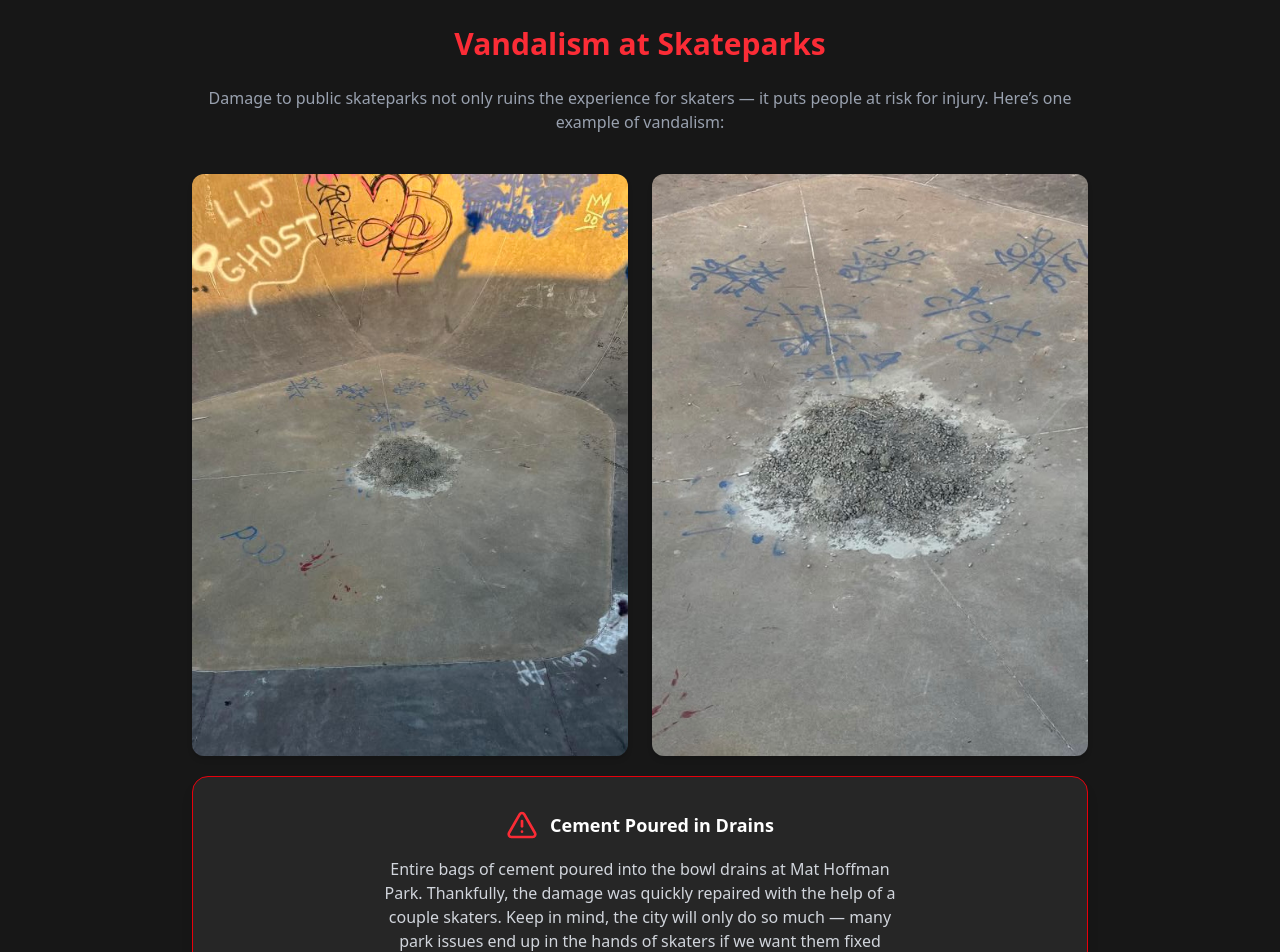
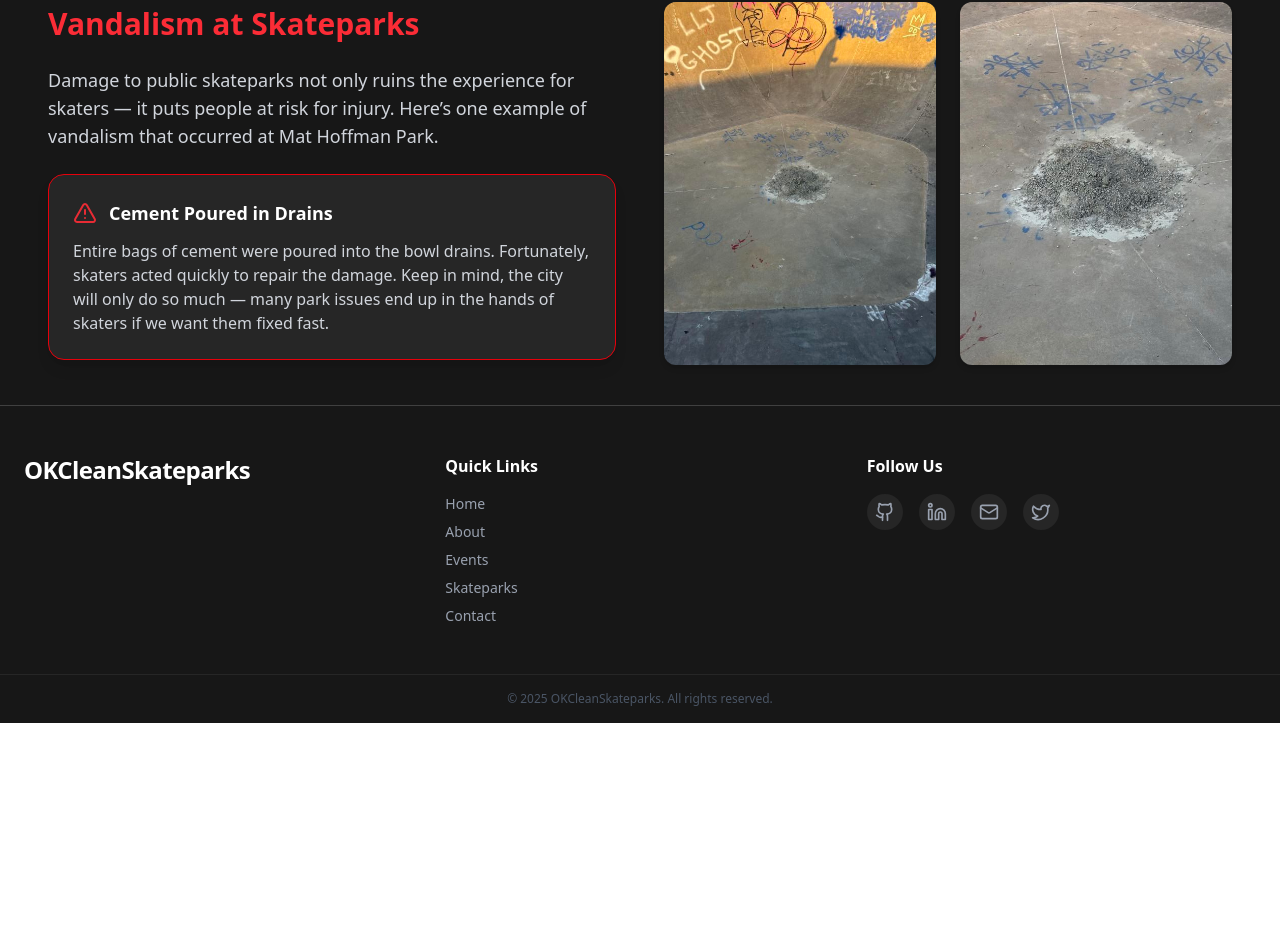
Before and after one commit to ajSeadler/tailwind-template, a React (Vite) app: page /about in a window 1280 px wide. Shown: the part 1079-2031 px from the top of the page. After the commit the page ends 1802 px from the top, so only its background shows below. Built offline with nearby package versions, Linux system fonts and the light colour scheme.

Commit message:
add second cta

```diff
--- a/src/components/Footer.tsx
+++ b/src/components/Footer.tsx
@@ -4,7 +4,7 @@ import { Github, Twitter, Mail, Linkedin } from "lucide-react";
 import { routes } from "../config/routes";
 
 const Footer: React.FC = () => (
-  <footer className="bg-neutral-900 border-t border-neutral-700 text-gray-400">
+  <footer className="bg-neutral-900 border-t border-neutral-700 text-gray-400 h-auto">
     <div className="max-w-7xl mx-auto px-6 py-12 grid grid-cols-1 md:grid-cols-3 gap-8">
       {/* Brand / Logo */}
       <div className="space-y-3">
--- a/src/components/Hero.tsx
+++ b/src/components/Hero.tsx
@@ -5,6 +5,7 @@ import { Link } from "react-router-dom";
 
 const Hero: React.FC = () => {
   return (
+    <>
       <section className="px-4 sm:px-6 lg:px-8 py-12 sm:py-20">
         <div className="max-w-screen-xl mx-auto text-center mb-20">
           {/* Banner */}
@@ -24,7 +25,8 @@ const Hero: React.FC = () => {
 
           {/* Heading */}
           <h1 className="mb-4 sm:mb-6 text-4xl sm:text-5xl md:text-6xl font-extrabold tracking-tight leading-tight text-gray-900 dark:text-white mt-15">
-          We clean skateparks <span className="text-teal-500">(</span>and spots
+            We clean skateparks <span className="text-teal-500">(</span>and
+            spots
             <span className="text-teal-500">)</span>.
           </h1>
 
@@ -71,6 +73,7 @@ const Hero: React.FC = () => {
           </div>
         </div>
       </section>
+    </>
   );
 };
 
--- a/src/components/LearnMore.tsx
+++ b/src/components/LearnMore.tsx
@@ -74,19 +74,36 @@ const LearnMore: React.FC = () => {
         </div>
       </section>
 
-      <section className="bg-neutral-900 text-white py-16 px-6">
-        <div className="max-w-4xl mx-auto text-center">
+      <section className="py-10 px-6 md:px-12">
+        <div className="max-w-7xl mx-auto flex flex-col lg:flex-row items-center gap-12">
+          {/* Text content */}
+          <div className="lg:w-1/2">
             <h2 className="text-3xl font-bold text-red-500 mb-6">
               Vandalism at Skateparks
             </h2>
-          <p className="text-gray-400 mb-10 text-sm sm:text-base">
+            <p className="text-gray-300 mb-4 text-base sm:text-lg">
               Damage to public skateparks not only ruins the experience for
               skaters — it puts people at risk for injury. Here’s one example of
-            vandalism:
+              vandalism that occurred at Mat Hoffman Park.
             </p>
+            <div className="bg-neutral-800 border border-red-600 rounded-2xl p-6 shadow-lg mt-6">
+              <div className="flex items-center gap-3 mb-3">
+                <AlertTriangle className="w-6 h-6 text-red-500 animate-pulse" />
+                <h3 className="text-lg font-semibold text-white">
+                  Cement Poured in Drains
+                </h3>
+              </div>
+              <p className="text-gray-300 text-sm sm:text-base">
+                Entire bags of cement were poured into the bowl drains.
+                Fortunately, skaters acted quickly to repair the damage. Keep in
+                mind, the city will only do so much — many park issues end up in
+                the hands of skaters if we want them fixed fast.
+              </p>
+            </div>
+          </div>
 
           {/* Images */}
-          <div className="grid gap-6 sm:grid-cols-2">
+          <div className="lg:w-1/2 grid gap-6 sm:grid-cols-2">
             <div className="overflow-hidden rounded-xl shadow-md">
               <img
                 src="/images/hoffman-damage.jpg"
@@ -100,24 +117,6 @@ const LearnMore: React.FC = () => {
                 alt="Drain covered with cement at Mat Hoffman Park"
                 className="object-cover w-full h-full transition-transform duration-300 hover:scale-105"
               />
-            </div>
-          </div>
-
-          <div className="bg-neutral-800 border border-red-600 rounded-2xl p-8 shadow-lg mb-10 mt-5">
-            <div className="flex flex-col items-center gap-4">
-              <div className="flex items-center gap-3">
-                <AlertTriangle className="w-8 h-8 mx-auto text-red-500 animate-pulse" />
-                <h3 className="text-lg font-semibold text-white">
-                  Cement Poured in Drains
-                </h3>
-              </div>
-              <p className="text-gray-300 text-sm sm:text-base text-center max-w-lg">
-                Entire bags of cement poured into the bowl drains at Mat Hoffman
-                Park. Thankfully, the damage was quickly repaired with the help
-                of a couple skaters. Keep in mind, the city will only do so much
-                — many park issues end up in the hands of skaters if we want
-                them fixed fast.
-              </p>
             </div>
           </div>
         </div>
--- a/src/components/ParkCleanupMessage.tsx
+++ b/src/components/ParkCleanupMessage.tsx
@@ -3,24 +3,21 @@ import { AlertTriangle } from "lucide-react";
 
 const ParkCleanupMessage: React.FC = () => {
   return (
-    <div className="min-h-screen flex items-center justify-center bg-neutral-900 px-4">
+    <div className="flex items-center justify-center bg-neutral-900 px-4">
       <div className="bg-neutral-800 border border-neutral-700 rounded-2xl shadow-2xl p-10 max-w-lg text-center space-y-6">
         <AlertTriangle className="w-12 h-12 mx-auto text-amber-500 animate-pulse" />
 
         <h2 className="text-3xl font-semibold text-white">Pause.</h2>
         <p className="text-lg text-gray-300">
           If this message is still here, that means we haven't had our first
-          park cleanup yet!
+          park cleanup yet
         </p>
 
         <p className="text-sm text-gray-400">
-          We need your help to get started! Once word spreads and we gather a
-          small crew, we'll get to work! In the meantime, consider picking up
-          trash around your local parks whenever you're there skating.
+          Once word spreads and we gather a small crew, we'll get to work! In
+          the meantime, consider picking up trash around your local parks
+          whenever you're there skating.
         </p>
-        <button className="inline-flex items-center gap-2 bg-teal-500 hover:bg-teal-600 text-white font-medium px-6 py-3 rounded-full transition">
-          Get Involved
-        </button>
 
         <div className="pt-6 border-t border-neutral-700 space-y-2">
           <h3 className="text-xl font-semibold text-white">
--- a/src/components/UpcomingEvents.tsx
+++ b/src/components/UpcomingEvents.tsx
@@ -9,7 +9,7 @@ const UpcomingEvents: React.FC = () => {
 
       <div className="w-full divide-y divide-neutral-800 border border-neutral-700 rounded-xl overflow-hidden">
         {/* Column Headers (hidden on xs) */}
-        <div className="hidden sm:grid grid-cols-3 text-sm uppercase tracking-wider text-gray-500 bg-neutral-800 px-6 py-3">
+        <div className="hidden sm:grid grid-cols-3 text-sm uppercase tracking-wider text-neutral-800 font-extrabold bg-amber-300 px-6 py-3">
           <span>Location</span>
           <span>Date</span>
           <span>Time</span>
--- a/src/pages/Home.tsx
+++ b/src/pages/Home.tsx
@@ -1,85 +1,58 @@
 import React from "react";
-
 import Hero from "../components/Hero";
+import UpcomingEvents from "../components/UpcomingEvents";
 // import UpcomingEvents from "../components/UpcomingEvents";
 
 const Home: React.FC = () => {
   return (
-    <div className="bg-neutral-900 text-white h-screen">
+    <div className="bg-neutral-900 text-white">
       {/* Hero Section */}
       <section className="flex flex-col justify-center">
         <Hero />
       </section>
 
-      {/* <section className="py-20 px-6 md:px-12 text-white">
-        <UpcomingEvents />
-      </section> */}
-
-      {/* Get Involved Section */}
-      {/* <section
-        id="get-involved"
-        className="min-h-screen py-16 px-6 container mx-auto flex flex-col justify-center text-center"
-      >
-        <h2 className="text-3xl sm:text-4xl font-extrabold tracking-tight mb-8">
-          Get Involved
-        </h2>
-        <p className="max-w-3xl mx-auto text-lg text-gray-300 mb-8">
-          Ready to ride into action and help us keep our parks pristine? Whether
-          you want to volunteer, donate supplies, or simply share our mission,
-          your passion makes a difference. Take the next step and join our
-          dedicated crew.
-        </p>
-        <div>
-          <a
-            href="#contact"
-            className="inline-block px-8 py-4 bg-teal-500 text-black font-semibold rounded-full hover:bg-teal-600 transition"
-          >
-            Sign Up as a Volunteer
-          </a>
-        </div>
-      </section> */}
-
-      {/* Uncomment and expand additional sections as needed */}
-      {/*
-      <section id="portfolio" className="min-h-screen py-16 px-6 container mx-auto flex flex-col justify-center">
-        <h2 className="text-3xl font-bold text-center mb-6">Featured Projects</h2>
-        <div className="grid grid-cols-1 sm:grid-cols-2 md:grid-cols-3 gap-8">
-          <div className="bg-neutral-800 p-6 rounded-lg">Project 1</div>
-          <div className="bg-neutral-800 p-6 rounded-lg">Project 2</div>
-          <div className="bg-neutral-800 p-6 rounded-lg">Project 3</div>
+      {/* Add your new section here */}
+      <section className="bg-white dark:bg-neutral-900">
+        <div className="grid max-w-screen-xl px-4 py-8 mx-auto lg:gap-8 xl:gap-0 lg:py-16 lg:grid-cols-12">
+          <div className="mr-auto place-self-center lg:col-span-7">
+            <h1 className="max-w-2xl mb-4 text-4xl font-extrabold tracking-tight leading-none md:text-5xl xl:text-6xl dark:text-white">
+              Volunteer for Local Skatepark Cleanups
+            </h1>
+            <p className="max-w-xl mb-6 font-light text-gray-500 lg:mb-8 md:text-lg lg:text-xl dark:text-gray-400">
+              Join the movement to keep our skateparks clean and skateable.
+              Check out upcoming events, meet other skaters, and give back to
+              the community.
+            </p>
+            <a
+              href="#"
+              className="inline-flex items-center justify-center px-5 py-3 mr-3 text-base font-medium text-center text-white rounded-lg bg-primary-700 hover:bg-primary-800 focus:ring-4 focus:ring-primary-300 dark:focus:ring-primary-900"
+            >
+              View Events
+              <svg
+                className="w-5 h-5 ml-2 -mr-1"
+                fill="currentColor"
+                viewBox="0 0 20 20"
+                xmlns="http://www.w3.org/2000/svg"
+              >
+                <path
+                  fillRule="evenodd"
+                  d="M10.293 3.293a1 1 0 011.414 0l6 6a1 1 0 010 1.414l-6 6a1 1 0 01-1.414-1.414L14.586 11H3a1 1 0 110-2h11.586l-4.293-4.293a1 1 0 010-1.414z"
+                  clipRule="evenodd"
+                ></path>
+              </svg>
+            </a>
+            <a
+              href="#"
+              className="inline-flex items-center justify-center px-5 py-3 text-base font-medium text-center text-gray-900 border border-gray-300 rounded-lg hover:bg-gray-100 focus:ring-4 focus:ring-gray-100 dark:text-white dark:border-gray-700 dark:hover:bg-gray-700 dark:focus:ring-gray-800"
+            >
+              Host an Event
+            </a>
+          </div>
+          <div className="hidden lg:mt-0 lg:col-span-5 lg:flex">
+            <UpcomingEvents />
+          </div>
         </div>
       </section>
-
-      <section id="contact" className="min-h-screen py-16 px-6 container mx-auto flex flex-col justify-center">
-        <h2 className="text-3xl font-bold text-center mb-6">Get In Touch</h2>
-        <p className="max-w-3xl mx-auto text-lg text-gray-300 text-center mb-8">
-          Ready to elevate your online presence? Contact us today to discuss how we can build a better, cleaner skate community.
-        </p>
-        <form className="max-w-xl mx-auto">
-          <input
-            type="text"
-            placeholder="Your Name"
-            className="w-full p-3 mb-4 bg-neutral-800 rounded text-gray-300"
-          />
-          <input
-            type="email"
-            placeholder="Your Email"
-            className="w-full p-3 mb-4 bg-neutral-800 rounded text-gray-300"
-          />
-          <textarea
-            placeholder="Your Message"
-            className="w-full p-3 mb-4 bg-neutral-800 rounded text-gray-300"
-            rows={4}
-          ></textarea>
-          <button
-            type="submit"
-            className="w-full py-3 bg-teal-500 text-black font-semibold rounded hover:bg-teal-600 transition"
-          >
-            Send Message
-          </button>
-        </form>
-      </section>
-      */}
     </div>
   );
 };
```
Lines whose indentation alone changed are shown as unchanged.
